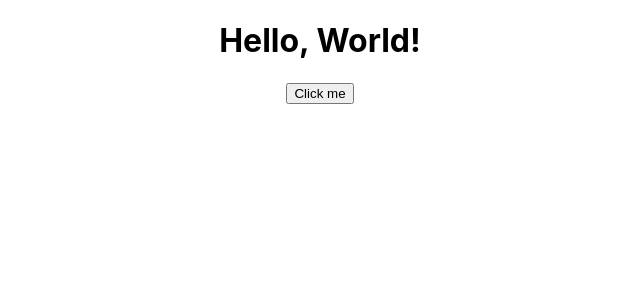
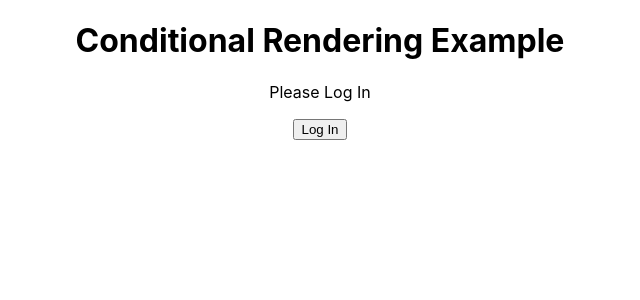
Before and after one commit to CodeCraftersGPT/ReactJSTutorial, a React (Create React App) app: page / in a window 1280 px wide. Shown: the top 300 px of the page, without its empty margins (320-960 px from the left). Built offline with nearby package versions, Linux system fonts and the light colour scheme.

Commit message:
12_ConditionalRendering

```diff
--- a/src/App.js
+++ b/src/App.js
@@ -1,15 +1,17 @@
 import logo from './logo.svg';
 import './App.css';
 
-import Welcome from './components/Welcome';
+// import Welcome from './components/Welcome';
 
-import { Greet } from './components/Greet';
+// import { Greet } from './components/Greet';
 
-import HookCounter1 from './components/HookCounter1';
+// import HookCounter1 from './components/HookCounter1';
 
-import User from './components/User';
+// import User from './components/User';
 
-import ParentComponent from './components/10_MethodAsProp';
+// import ParentComponent from './components/10_MethodAsProp';
+
+import ConditionalRenderingExample from './components/12_ConditionalRendering';
 
 
 
@@ -24,7 +26,9 @@
      <Greet name="Rahul" lastName="Gandhi"></Greet>
      <HookCounter1></HookCounter1> */}
 
- <ParentComponent></ParentComponent>
+<ConditionalRenderingExample></ConditionalRenderingExample>
+
+ {/* <ParentComponent></ParentComponent> */}
 
     </div>
   );
--- /dev/null
+++ b/src/components/12_ConditionalRendering.js
@@ -0,0 +1,30 @@
+import React, { useState } from 'react';
+
+function ConditionalRenderingExample() {
+  // Initialize the state for isLoggedIn
+  const [isLoggedIn, setIsLoggedIn] = useState(false);
+
+  // Toggle the isLoggedIn state
+  const toggleLoginStatus = () => {
+    setIsLoggedIn(!isLoggedIn);
+  };
+
+  return (
+    <div>
+      <h1>Conditional Rendering Example</h1>
+      {isLoggedIn ? (
+        <div>
+          <p>Welcome, User!</p>
+          <button onClick={toggleLoginStatus}>Log Out</button>
+        </div>
+      ) : (
+        <div>
+          <p>Please Log In</p>
+          <button onClick={toggleLoginStatus}>Log In</button>
+        </div>
+      )}
+    </div>
+  );
+}
+
+export default ConditionalRenderingExample;
```
